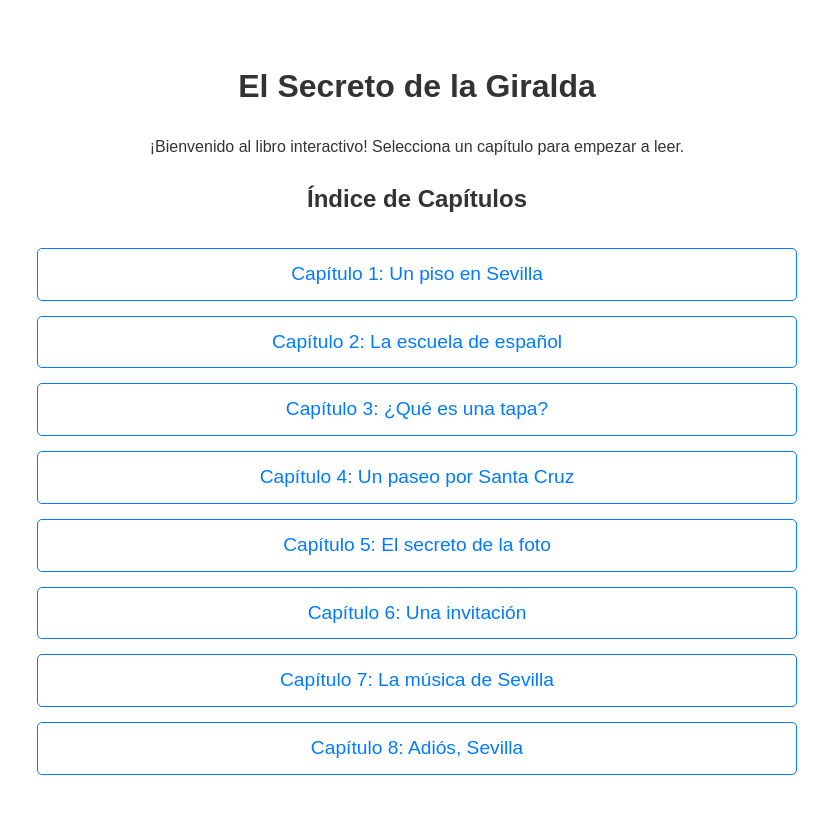
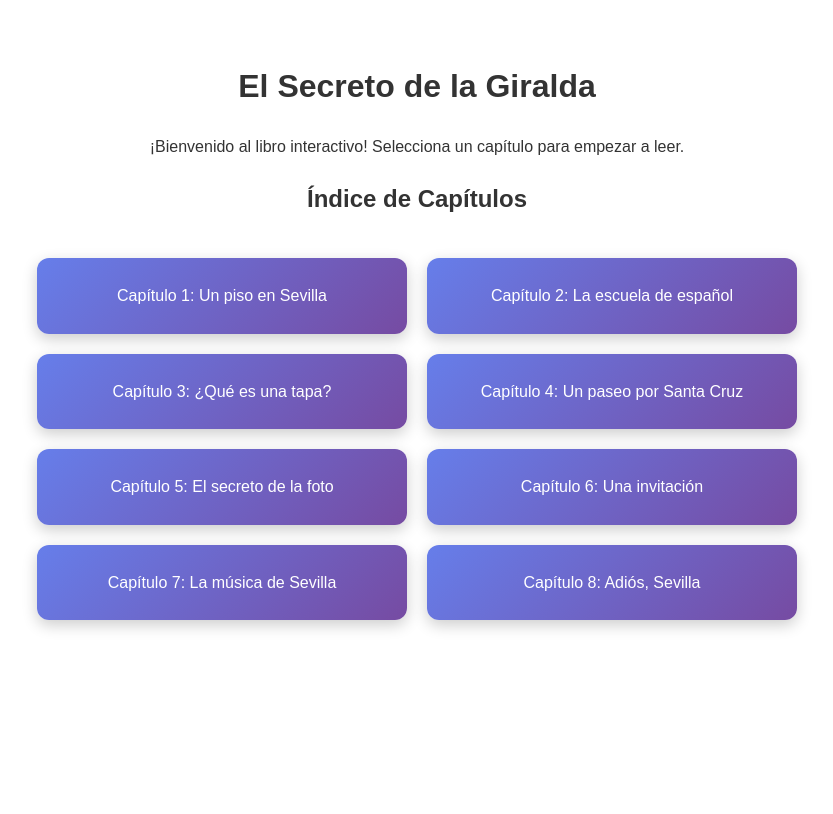
Before and after one commit to balpomorelitm/elalmadesevilla, a Jekyll site: the page built from index.md, in a window 1280 px wide. Shown: the top 814 px of the page, without its empty margins (223-1056 px from the left). Built offline with Jekyll 4.4.1, drawn with Linux system fonts in a browser that asks for light colours.

Commit message:
Enhance chapter navigation layout

```diff
--- a/assets/css/style.css
+++ b/assets/css/style.css
@@ -15,29 +15,43 @@ body {
 }
 
 .chapter-list {
-    list-style: none;
-    padding: 0;
-    margin-top: 30px;
-}
-
-.chapter-list li {
-    margin: 15px 0;
+    display: grid;
+    grid-template-columns: repeat(auto-fit, minmax(280px, 1fr));
+    gap: 20px;
+    margin-top: 40px;
 }
 
 .chapter-list a {
+    background: linear-gradient(135deg, #667eea 0%, #764ba2 100%);
+    color: white;
     text-decoration: none;
-    color: #007bff;
-    font-size: 1.2em;
-    padding: 10px 20px;
-    border: 1px solid #007bff;
-    border-radius: 5px;
-    transition: background-color 0.3s, color 0.3s;
-    display: block;
+    padding: 25px;
+    border-radius: 12px;
+    transition: all 0.3s ease;
+    box-shadow: 0 5px 15px rgba(0,0,0,0.2);
+    transform: translateY(0);
 }
 
 .chapter-list a:hover {
-    background-color: #007bff;
+    transform: translateY(-5px);
+    box-shadow: 0 15px 35px rgba(0,0,0,0.3);
+}
+
+.back-link {
+    display: inline-flex;
+    align-items: center;
+    padding: 10px 20px;
+    background: #3498db;
     color: white;
+    text-decoration: none;
+    border-radius: 25px;
+    margin-bottom: 30px;
+    transition: all 0.3s ease;
+}
+
+.back-link:hover {
+    background: #2980b9;
+    transform: translateX(-5px);
 }
 
 
--- a/index.md
+++ b/index.md
@@ -7,13 +7,13 @@ title: El Secreto de la Giralda
 ¡Bienvenido al libro interactivo! Selecciona un capítulo para empezar a leer.
 
 ## Índice de Capítulos
-<ul class="chapter-list">
-    <li><a href="capitulo-1.html">Capítulo 1: Un piso en Sevilla</a></li>
-    <li><a href="capitulo-2.html">Capítulo 2: La escuela de español</a></li>
-    <li><a href="capitulo-3.html">Capítulo 3: ¿Qué es una tapa?</a></li>
-    <li><a href="capitulo-4.html">Capítulo 4: Un paseo por Santa Cruz</a></li>
-    <li><a href="capitulo-5.html">Capítulo 5: El secreto de la foto</a></li>
-    <li><a href="capitulo-6.html">Capítulo 6: Una invitación</a></li>
-    <li><a href="capitulo-7.html">Capítulo 7: La música de Sevilla</a></li>
-    <li><a href="capitulo-8.html">Capítulo 8: Adiós, Sevilla</a></li>
-</ul>
+<div class="chapter-list">
+    <a href="capitulo-1.html">Capítulo 1: Un piso en Sevilla</a>
+    <a href="capitulo-2.html">Capítulo 2: La escuela de español</a>
+    <a href="capitulo-3.html">Capítulo 3: ¿Qué es una tapa?</a>
+    <a href="capitulo-4.html">Capítulo 4: Un paseo por Santa Cruz</a>
+    <a href="capitulo-5.html">Capítulo 5: El secreto de la foto</a>
+    <a href="capitulo-6.html">Capítulo 6: Una invitación</a>
+    <a href="capitulo-7.html">Capítulo 7: La música de Sevilla</a>
+    <a href="capitulo-8.html">Capítulo 8: Adiós, Sevilla</a>
+</div>
```
